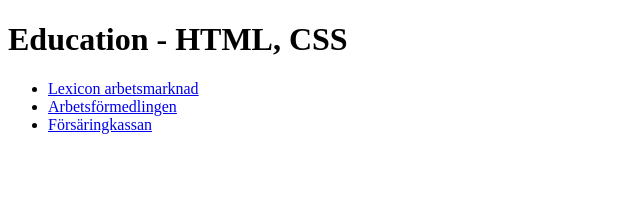
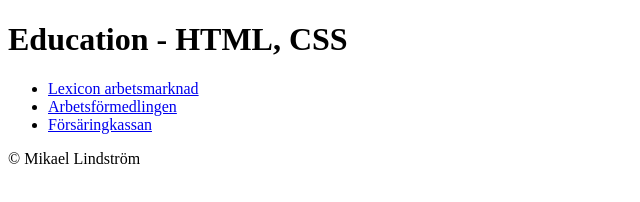
Before and after one commit to lindstrom01mikael/BasicFrontEnd, a plain HTML site: page index.html in a window 1280 px wide. Shown: the whole page, without its empty margins (0-640 px from the left). Drawn offline with Linux system fonts and the light colour scheme.

Commit message:
Add a footer with a copyright symbol and my name

```diff
--- a/index.html
+++ b/index.html
@@ -21,5 +21,8 @@
                 </ul>
             </nav>
         </header>
+        <footer>
+            &copy; Mikael Lindstr&ouml;m
+        </footer>
     </body>
 </html>
```
